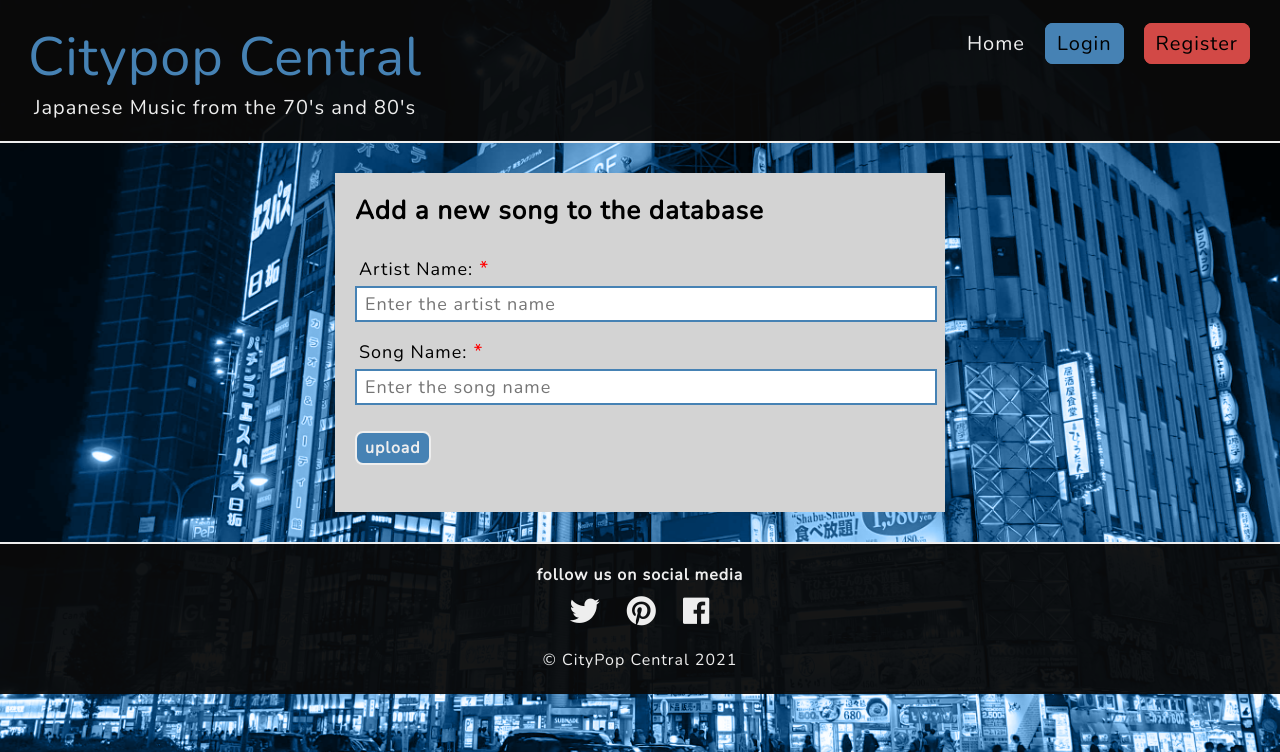
After one commit to Eburonia/citypop-central, a Flask app: page /add_song in a window 1280 px wide. The commit adds this page. Shown: the top 752 px of the page. Run offline with Flask 2, Linux system fonts and the light colour scheme; some libraries are stand-ins or nearby versions.

Commit message:
feat: add upload song to db (add_song.html)

```diff
--- a/app.py
+++ b/app.py
@@ -103,6 +103,21 @@ def logout():
     return redirect(url_for("login"))
 
 
+@app.route("/add_song", methods=["GET", "POST"])
+def add_song():
+    # add a song to the database
+    if request.method == "POST":
+        song = {
+            "artist_name": request.form.get("artist_name"),
+            "song_name": request.form.get("song_name"),
+            "uploaded_by": session["user"]
+        }
+        mongo.db.songs.insert_one(song)
+        return redirect(url_for("show_songs"))
+
+    return render_template("add_song.html")
+
+
 if __name__ == "__main__":
     app.run(host=os.environ.get("IP"),
             port=int(os.environ.get("PORT")),
--- a/static/css/forms.css
+++ b/static/css/forms.css
@@ -49,6 +49,7 @@ Date: November 2021
     background-color: steelblue;
     font-weight: 600;
     color: rgb(238, 238, 238);
+    cursor: pointer;
 }
 
 
--- /dev/null
+++ b/templates/add_song.html
@@ -0,0 +1,39 @@
+{% extends "base.html" %}
+{% block content %}
+
+<style>
+
+    #add-song-div {
+        background-color: lightgray;
+        width: 50%;
+        margin: 0 auto;
+        box-sizing: border-box;
+        overflow: hidden;
+        padding: 20px;
+
+    }
+
+</style>
+
+
+    <div id="add-song-div">
+
+        <h3>Add a new song to the database</h3><br>
+
+        <form action="{{ url_for('add_song') }}" method="POST">
+
+            <label for="artist_name" class="form-label">Artist Name:<span class="mandatory-astrisk"> *</span></label><br>
+            <input type="text" id="artist_name" name="artist_name" class="form-textbox" placeholder="Enter the artist name" aria-label="please enter the artist name, this a required field" required><br>
+
+            <label for="song_name" class="form-label">Song Name:<span class="mandatory-astrisk"> *</span></label><br>
+            <input type="text" id="song_name" name="song_name" class="form-textbox" placeholder="Enter the song name" aria-label="please enter a song name, this a required field" required><br>
+
+            <input type="submit" value="upload" class="form-button" aria-label="Click this button to submit the song, make sure you have added all required fields above"><br><br>
+
+
+        </form>
+
+
+    </div>
+
+{% endblock %}
--- a/templates/base.html
+++ b/templates/base.html
@@ -55,13 +55,13 @@
                 <ul>
                     {% if session.user %}
                         <li id="logout-button"><a href="{{ url_for('logout') }}">Logout</a></li>
+                        <li><a href="{{ url_for('add_song') }}">Add Song</a></li>
                     {% else %}
                         <li id="register-button"><a href="{{ url_for('register') }}">Register</a></li>
                         <li id="login-button"><a href="{{ url_for('login') }}">Login</a></li>
                     {% endif %}
 
-                    <li><a href="#">Contact</a></li>
-                    <li><a href="#">About</a></li>
+
                     <li><a href="{{ url_for('index') }}">Home</a></li>
                 </ul>
 
@@ -72,8 +72,6 @@
 
                 <ul>
                     <li class="toggle-menu-item"><a href="">Home</a></li>
-                    <li class="toggle-menu-item"><a href="">About</a></li>
-                    <li iclass="toggle-menu-item"><a href="">Contact</a></li>
                     <li class="toggle-menu-item"><a href="{{ url_for('login') }}">Login</a></li>
                     <li class="toggle-menu-item"><a href="">Register</a></li>
                     <li class="toggle-menu-item"><a href="">Logout</a></li>
```
Also changed, not shown: templates/songs.html (+9 -4 lines).
